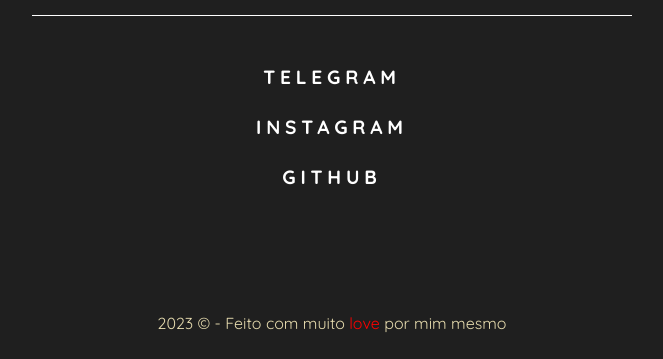
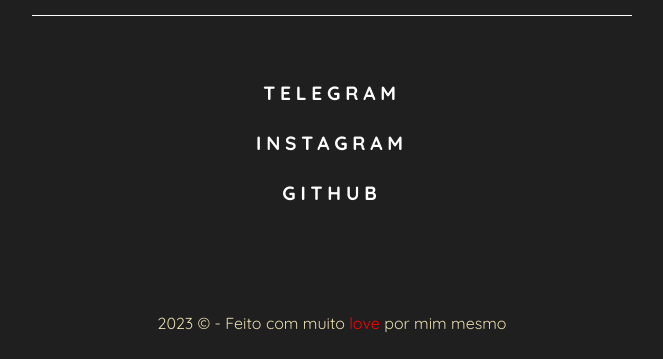
Before and after one commit to namahee/namahee.github.io, a plain HTML site: page index.html in a window 1280 px wide. Shown: the part 441-800 px from the top of the page, without its empty margins (308-971 px from the left). Drawn offline with Linux system fonts and the light colour scheme.

Commit message:
some changes

```diff
--- a/index.html
+++ b/index.html
@@ -26,8 +26,8 @@
        </div>
       <p>Meu nome é Samuel e eu quero viver e morrer
       (indecisão tá complicada)</p> <br>
-      <div class="my-things">
-        <p id="ok"><a class="link" href="https://t.me/NoteZV">Telegram</a> <br>
+      <div id="my-things" class="my-things">
+        <p><a class="link" href="https://t.me/NoteZV">Telegram</a> <br>
         <a class="link" href="https://instagram.com/svictorsena?igshid=NTc4MTIwNjQ2YQ==">Instagram</a> <br>
         <a class="link" href="https://github.com/yusukesy">Github</a></p>
       </div>
--- a/main.js
+++ b/main.js
@@ -6,6 +6,7 @@
     document.getElementById("playing").innerHTML = "Yot Club - YKWIM is playing...";
     document.getElementById("br1").hidden = false;
     document.getElementById("br2").hidden = false;
+    document.getElementById("my-things").style.paddingTop = 0;
     x = true;
   } else {
     document.getElementById("audio").pause();
@@ -13,6 +14,7 @@
     document.getElementById("playing").innerHTML = "";
     document.getElementById("br1").hidden = true;
     document.getElementById("br2").hidden = true;
+    document.getElementById("my-things").style.paddingTop = "16px";
     x = false;
   }
 }
--- a/style.css
+++ b/style.css
@@ -60,12 +60,7 @@
 }
 
 .my-things {
-  line-height: 40px;
-  width: 100%;
-  height: 100%;
-  top: 50%;
-  left: 50%;
-  margin: 0 auto;
+  padding-top: 16px;
   border-top: 1px solid;
   border-top-color: white;
 }
```
Lines whose indentation alone changed are shown as unchanged.
